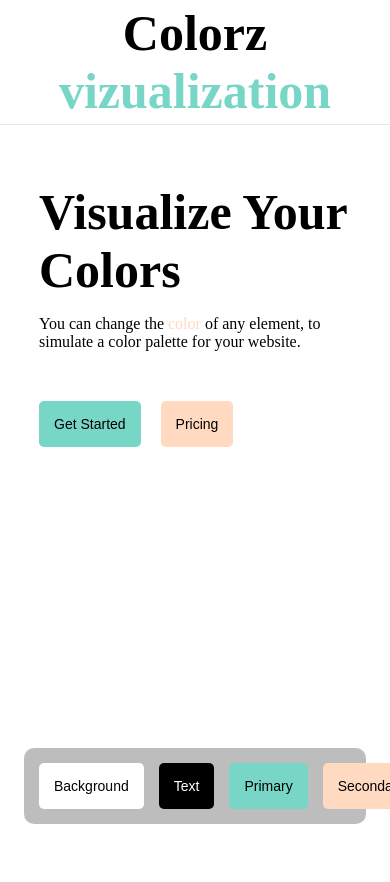
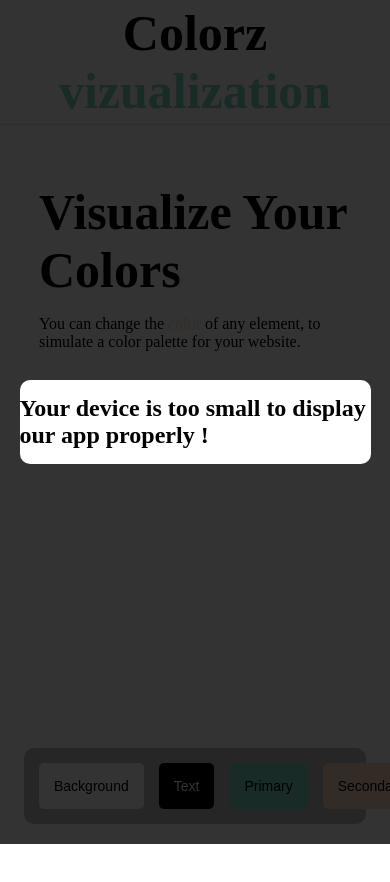
Before and after one commit to ValentinDft/colorz-vizualization, a Next.js app: page / in a window 390 px wide. Shown: the top 882 px of the page. Built offline with nearby package versions, Linux system fonts and the light colour scheme.

Commit message:
add overlay for small device

```diff
--- a/src/app/_components/Main/Main.tsx
+++ b/src/app/_components/Main/Main.tsx
@@ -3,11 +3,13 @@ import { useColorStore } from '@/utils/store';
 import BottomBar from '../../../components/BottomBar/BottomBar';
 import Button from '@/components/Button/Button';
 import styles from './main.module.scss';
+import { useWindowSize } from '@/utils/useWindowSize';
+import OverlayMobile from '@/components/OverlayMobile/OverlayMobile';
 
 const Main = () => {
   const { backgroundColor, textColor, primaryColor, secondaryColor } =
     useColorStore();
-
+  const onMobileDevice = useWindowSize(768);
   return (
     <main
       style={{ backgroundColor: backgroundColor }}
@@ -24,6 +26,7 @@ const Main = () => {
       </div>
 
       <BottomBar />
+      {onMobileDevice && <OverlayMobile />}
     </main>
   );
 };
--- /dev/null
+++ b/src/components/OverlayMobile/OverlayMobile.tsx
@@ -0,0 +1,13 @@
+import styles from './overlay-mobile.module.scss';
+
+const OverlayMobile = () => {
+  return (
+    <div className={styles['overlay-mobile']}>
+      <div className={styles['card']}>
+        <h2>Your device is too small to display our app properly !</h2>
+      </div>
+    </div>
+  );
+};
+
+export default OverlayMobile;
--- /dev/null
+++ b/src/components/OverlayMobile/overlay-mobile.module.scss
@@ -0,0 +1,23 @@
+.overlay-mobile {
+  position: fixed;
+  display: flex;
+  width: 100%;
+  height: 100%;
+  top: 0;
+  left: 0;
+  right: 0;
+  bottom: 0;
+  background-color: rgba(0, 0, 0, 0.8);
+  justify-content: center;
+  align-items: center;
+
+  .card {
+    background-color: white;
+    width: 90%;
+    height: 10%;
+    display: flex;
+    justify-content: center;
+    align-items: center;
+    border-radius: 10px;
+  }
+}
--- /dev/null
+++ b/src/utils/useWindowSize.ts
@@ -0,0 +1,19 @@
+import { useEffect, useState } from 'react';
+
+export const useWindowSize = (size: number): boolean => {
+  const [width, setWidth] = useState(0);
+
+  useEffect(() => {
+    const handleResize = () => {
+      setWidth(window.innerWidth);
+    };
+    window.addEventListener('resize', handleResize);
+    handleResize();
+
+    return () => {
+      window.removeEventListener('resize', handleResize);
+    };
+  }, [setWidth]);
+
+  return width < size;
+};
```
